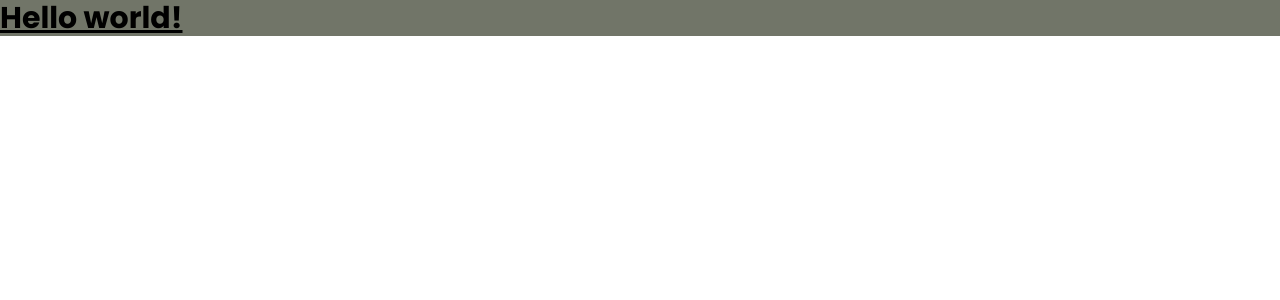
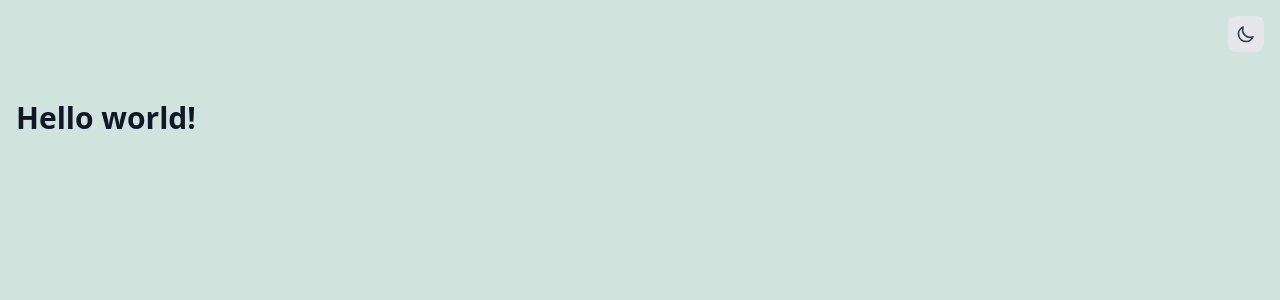
Before and after one commit to aandrewjuan1/portfolio, a Vue app: page / in a window 1280 px wide. Shown: the top 300 px of the page. Built offline with nearby package versions, Linux system fonts and the light colour scheme; a web font is replaced by a local one.

Commit message:
feat: added dark mode toggle

```diff
--- a/src/App.vue
+++ b/src/App.vue
@@ -1,10 +1,17 @@
 <script setup lang="ts">
+import ThemeToggle from './components/ThemeToggle.vue'
 </script>
 
 <template>
-    <div class="bg-sage font-family-primary">
-        <h1 class="text-3xl font-bold underline">
-            Hello world!
-        </h1>
+    <div class="min-h-screen bg-mint-green dark:bg-rich-black text-gray-900 dark:text-white transition-colors duration-200">
+        <header class="container mx-auto px-4 py-4 flex justify-end">
+            <ThemeToggle />
+        </header>
+
+        <main class="container mx-auto px-4 py-8">
+            <h1 class="text-3xl font-bold">
+                Hello world!
+            </h1>
+        </main>
     </div>
 </template>
--- /dev/null
+++ b/src/components/ThemeToggle.vue
@@ -0,0 +1,100 @@
+<template>
+  <div class="relative inline-block theme-toggle">
+    <button
+      @click="toggleDropdown"
+      class="p-2 rounded-lg bg-gray-200 dark:bg-gray-700 hover:bg-gray-300 dark:hover:bg-gray-600 transition-colors"
+      :title="isDark ? 'Switch to light mode' : 'Switch to dark mode'"
+    >
+      <!-- Sun icon -->
+      <svg
+        v-if="isDark"
+        class="w-5 h-5 text-yellow-500"
+        fill="none"
+        stroke="currentColor"
+        viewBox="0 0 24 24"
+      >
+        <path
+          stroke-linecap="round"
+          stroke-linejoin="round"
+          stroke-width="2"
+          d="M12 3v1m0 16v1m9-9h-1M4 12H3m15.364 6.364l-.707-.707M6.343 6.343l-.707-.707m12.728 0l-.707.707M6.343 17.657l-.707.707M16 12a4 4 0 11-8 0 4 4 0 018 0z"
+        />
+      </svg>
+      <!-- Moon icon -->
+      <svg
+        v-else
+        class="w-5 h-5 text-gray-700 dark:text-gray-300"
+        fill="none"
+        stroke="currentColor"
+        viewBox="0 0 24 24"
+      >
+        <path
+          stroke-linecap="round"
+          stroke-linejoin="round"
+          stroke-width="2"
+          d="M20.354 15.354A9 9 0 018.646 3.646 9.003 9.003 0 0012 21a9.003 9.003 0 008.354-5.646z"
+        />
+      </svg>
+    </button>
+
+    <!-- Theme dropdown -->
+    <div
+      v-if="showDropdown"
+      class="absolute right-0 mt-2 w-48 rounded-md shadow-lg bg-white dark:bg-gray-800 ring-1 ring-black ring-opacity-5 z-50"
+    >
+      <div class="py-1" role="menu">
+        <button
+          @click="() => { updateTheme('light'); showDropdown = false; }"
+          class="w-full text-left px-4 py-2 text-sm text-gray-700 dark:text-gray-200 hover:bg-gray-100 dark:hover:bg-gray-700"
+          :class="{ 'bg-gray-100 dark:bg-gray-700': theme === 'light' }"
+          role="menuitem"
+        >
+          Light
+        </button>
+        <button
+          @click="() => { updateTheme('dark'); showDropdown = false; }"
+          class="w-full text-left px-4 py-2 text-sm text-gray-700 dark:text-gray-200 hover:bg-gray-100 dark:hover:bg-gray-700"
+          :class="{ 'bg-gray-100 dark:bg-gray-700': theme === 'dark' }"
+          role="menuitem"
+        >
+          Dark
+        </button>
+        <button
+          @click="() => { updateTheme('system'); showDropdown = false; }"
+          class="w-full text-left px-4 py-2 text-sm text-gray-700 dark:text-gray-200 hover:bg-gray-100 dark:hover:bg-gray-700"
+          :class="{ 'bg-gray-100 dark:bg-gray-700': theme === 'system' }"
+          role="menuitem"
+        >
+          System
+        </button>
+      </div>
+    </div>
+  </div>
+</template>
+
+<script setup lang="ts">
+import { ref, onMounted, onUnmounted } from 'vue'
+import { useDarkMode } from '../composables/useDarkMode'
+
+const { theme, isDark, updateTheme } = useDarkMode()
+const showDropdown = ref(false)
+
+const handleClickOutside = (event: MouseEvent) => {
+  const target = event.target as HTMLElement
+  if (!target.closest('.theme-toggle')) {
+    showDropdown.value = false
+  }
+}
+
+onMounted(() => {
+  document.addEventListener('click', handleClickOutside)
+})
+
+onUnmounted(() => {
+  document.removeEventListener('click', handleClickOutside)
+})
+
+const toggleDropdown = () => {
+  showDropdown.value = !showDropdown.value
+}
+</script>
--- /dev/null
+++ b/src/composables/useDarkMode.ts
@@ -0,0 +1,47 @@
+import { ref, watch, onMounted } from 'vue'
+
+type Theme = 'light' | 'dark' | 'system'
+
+export function useDarkMode() {
+  const theme = ref<Theme>(localStorage.getItem('theme') as Theme || 'system')
+  const isDark = ref(false)
+
+  const updateTheme = (newTheme: Theme) => {
+    theme.value = newTheme
+    localStorage.setItem('theme', newTheme)
+    applyTheme()
+  }
+
+  const applyTheme = () => {
+    const root = window.document.documentElement
+    const isDarkMode =
+      theme.value === 'dark' ||
+      (theme.value === 'system' && window.matchMedia('(prefers-color-scheme: dark)').matches)
+
+    isDark.value = isDarkMode
+    root.classList.toggle('dark', isDarkMode)
+  }
+
+  // Watch for system theme changes
+  const mediaQuery = window.matchMedia('(prefers-color-scheme: dark)')
+  const handleChange = () => {
+    if (theme.value === 'system') {
+      applyTheme()
+    }
+  }
+
+  onMounted(() => {
+    applyTheme()
+    mediaQuery.addEventListener('change', handleChange)
+  })
+
+  watch(theme, () => {
+    applyTheme()
+  })
+
+  return {
+    theme,
+    isDark,
+    updateTheme
+  }
+}
--- a/src/style.css
+++ b/src/style.css
@@ -1,13 +1,23 @@
 @import url('https://fonts.googleapis.com/css2?family=Boldonse&family=Knewave&family=M+PLUS+Rounded+1c&family=Poppins:ital,wght@0,100;0,200;0,300;0,400;0,500;0,600;0,700;0,800;0,900;1,100;1,200;1,300;1,400;1,500;1,600;1,700;1,800;1,900&display=swap');
 @import "tailwindcss";
+
+/* Dark mode variant configuration */
+@custom-variant dark (&:where(.dark, .dark *));
 
 @theme {
   --font-family-primary: 'Poppins', sans-serif;
 
-  --color-burgundy: #6D2E46;
-  --color-mint: #D1E3DD;
-  --color-sage: #717568;
-  --color-navy: #011C27;
-  --color-teal: #4C8577;
-  --color-forest: #4E6E58;
+  --color-wine: #6D2E46;
+  --color-mint-green: #D1E3DD;
+  --color-dim-gray: #717568;
+  --color-rich-black: #011C27;
+  --color-viridian: #4C8577;
+  --color-hookers-green: #4E6E58;
 }
+
+/* Add smooth transitions for theme changes */
+* {
+  transition-property: color, background-color, border-color, text-decoration-color, fill, stroke;
+  transition-timing-function: cubic-bezier(0.4, 0, 0.2, 1);
+  transition-duration: 200ms;
+}
```
